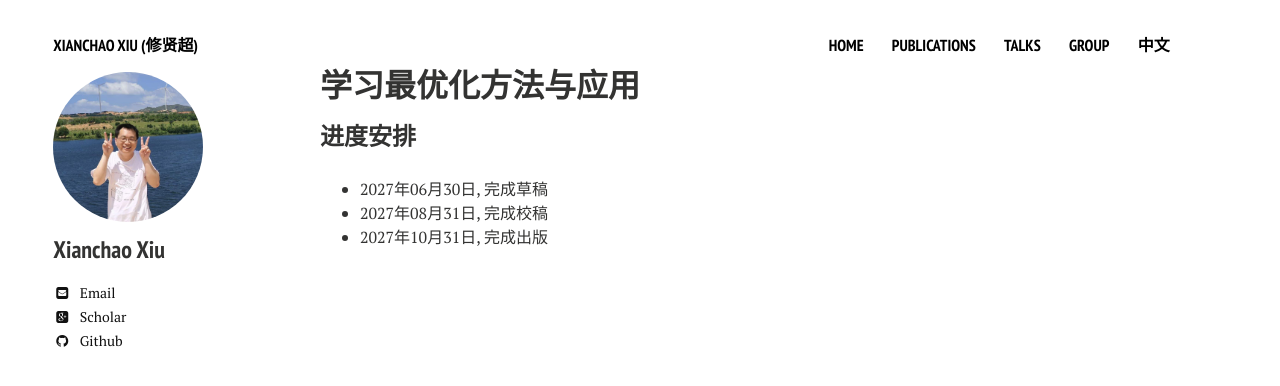
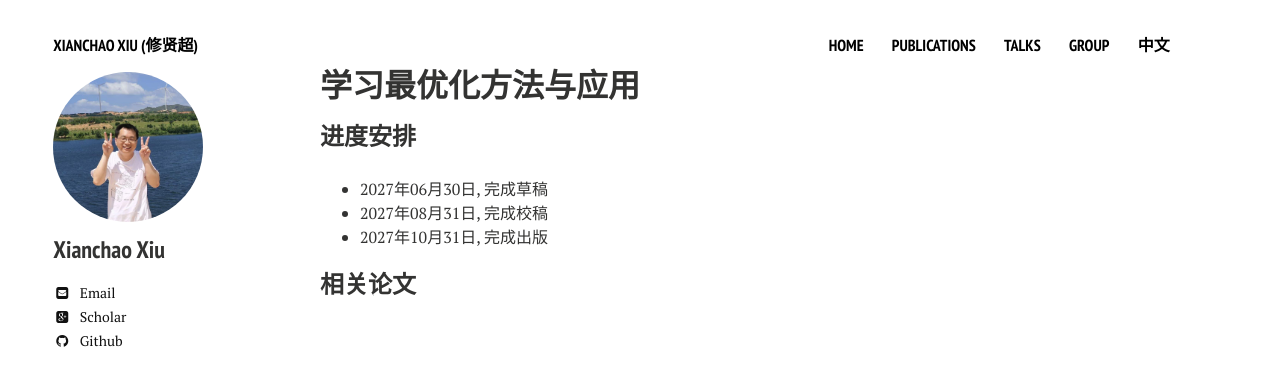
Before and after one commit to xianchaoxiu/xianchaoxiu.github.io, a Jekyll site: the page built from chinese/book/L2O/index.md, in a window 1280 px wide. Shown: the top 386 px of the page. Built offline with Jekyll 4.4.1, drawn with Linux system fonts in a browser that asks for light colours; nearby versions of some CDN libraries.

Commit message:
Update index.md

```diff
--- a/chinese/book/L2O/index.md
+++ b/chinese/book/L2O/index.md
@@ -9,3 +9,5 @@ share: false
 * 2027年06月30日, 完成草稿<br>
 * 2027年08月31日, 完成校稿<br>
 * 2027年10月31日, 完成出版<br>
+
+### 相关论文
```
